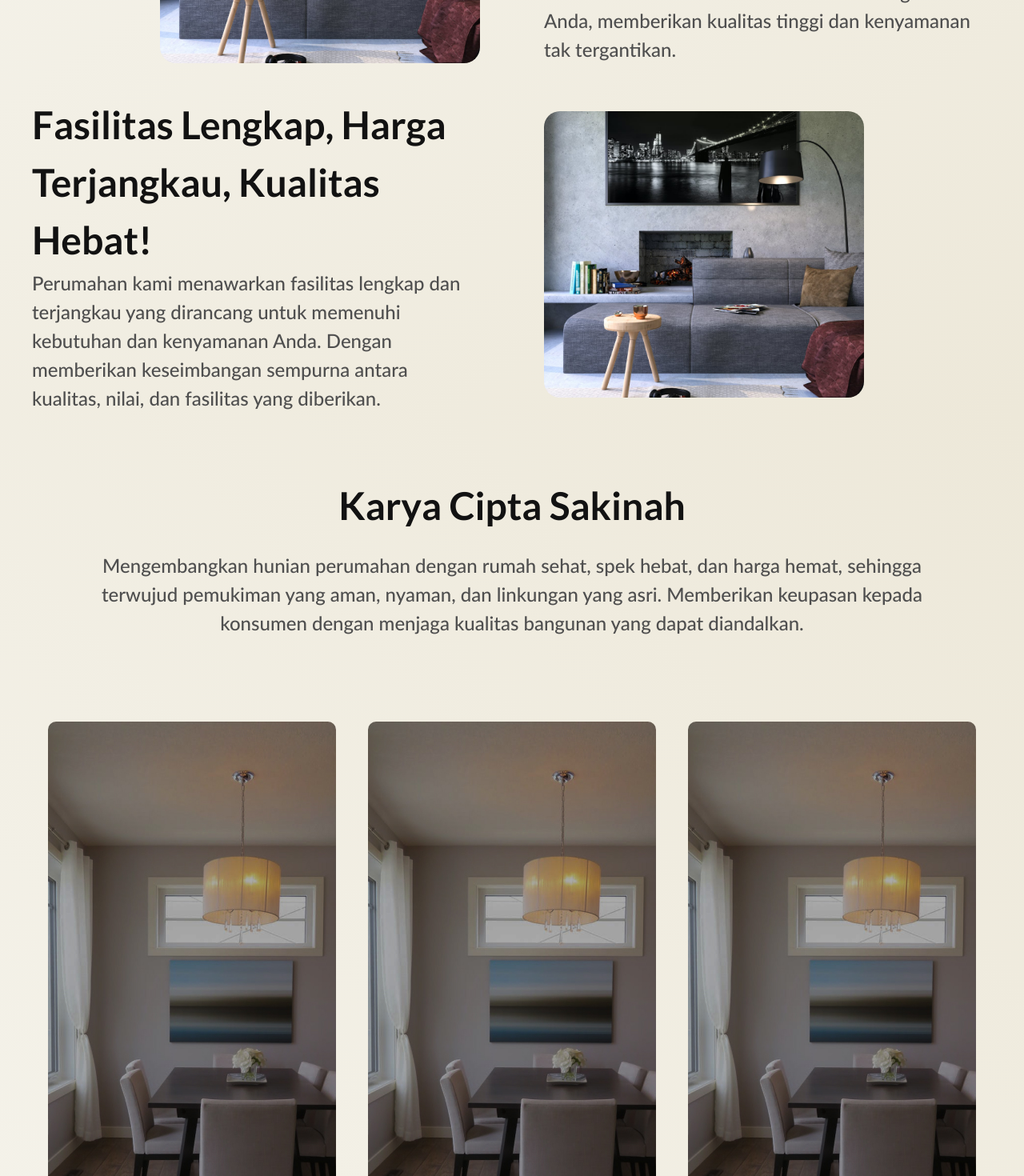
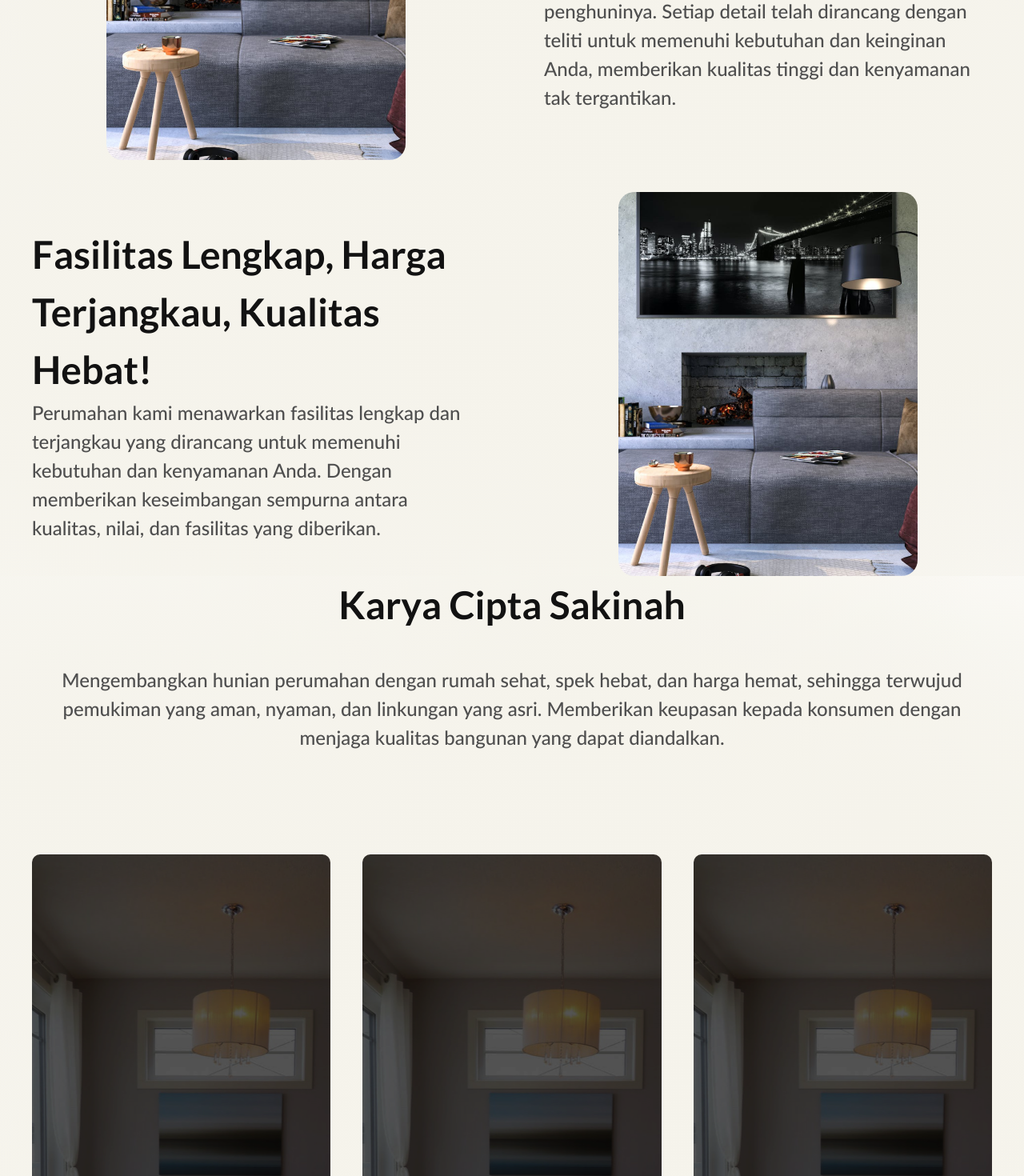
Before and after one commit to no-id-ea/sakinah-residence-v2, a Next.js app: page / in a window 1280 px wide. Shown: the part 1160-2630 px from the top of the page at 80% size. Built offline with nearby package versions, Linux system fonts and the light colour scheme.

Commit message:
feat: branding

```diff
--- a/src/app/globals.css
+++ b/src/app/globals.css
@@ -1,3 +1,31 @@
 @tailwind base;
 @tailwind components;
 @tailwind utilities;
+
+.gradient-info {
+  background-color: rgb(255, 255, 255);
+  background-image: radial-gradient(
+      at 20% 14%,
+      rgb(245, 243, 235) 0,
+      transparent 90%
+    ),
+    radial-gradient(at 78% 36%, rgb(245, 243, 235) 0, transparent 90%),
+    radial-gradient(at 10% 76%, rgb(245, 243, 235) 0, transparent 90%),
+    radial-gradient(at 48% 69%, rgb(245, 243, 235) 0, transparent 90%),
+    radial-gradient(at 86% 66%, rgb(245, 243, 235) 0, transparent 90%);
+}
+
+.gradient-product {
+  background-color: rgb(255, 255, 255);
+  background-image: radial-gradient(
+      at 5% 20%,
+      rgb(245, 243, 235) 0,
+      transparent 90%
+    ),
+    radial-gradient(at 56% 15%, rgb(245, 243, 235) 0, transparent 50%),
+    radial-gradient(at 86% 25%, rgb(245, 243, 235) 0, transparent 34%),
+    radial-gradient(at 82% 50%, rgb(245, 243, 235) 0, transparent 69%),
+    radial-gradient(at 84% 63%, rgb(245, 243, 235) 0, transparent 93%),
+    radial-gradient(at 21% 70%, rgb(245, 243, 235) 0, transparent 76%),
+    radial-gradient(at 47% 63%, rgb(245, 243, 235) 0, transparent 86%);
+}
--- a/src/app/page.tsx
+++ b/src/app/page.tsx
@@ -1,5 +1,5 @@
 import Image from 'next/image'
-import { Banner, Info, Product, Faq } from '@/views'
+import { Banner, Info, Product, Faq, Branding } from '@/views'
 import { Navbar } from '@/components'
 
 export default function Home() {
@@ -10,6 +10,7 @@ export default function Home() {
       <Info />
       <Product />
       <Faq />
+      <Branding />
     </>
   )
 }
--- a/src/components/InfoSide.tsx
+++ b/src/components/InfoSide.tsx
@@ -4,13 +4,27 @@ import Image from "next/image";
 
 const InfoSide = ({ description, title, image, reverse }: InfoSideProps) => {
   return (
-    <div className={`flex w-full max-w-[1440px] items-center justify-between gap-20 ${reverse ? 'flex-row-reverse' : 'flex-row'}`}>
-      <div className={`flex items-center ${reverse ? 'justify-start' : 'justify-end'} w-full h-full`}>
-        <Image src={image} width={400} height={400} alt="Info Side" className="object-cover rounded-[20px]" />
+    <div
+      className={`flex w-full max-w-[1440px] items-center justify-between gap-20 ${
+        reverse ? "flex-row-reverse" : "flex-row"
+      }`}
+    >
+      <div className="flex items-center justify-center w-full h-full">
+        <div className="relative w-8/12 h-full min-h-[480px] max-h-[500px] items-center justify-center">
+          <Image
+            src={image}
+            alt={title}
+            fill={true}
+            className="object-cover rounded-[20px]"
+          />
+        </div>
       </div>
-      <div className="flex flex-col items-start justify-start w-full h-full">
+
+      <div className="flex flex-col items-center justify-center w-full h-full">
         <h2 className="font-lato font-bold text-[48px] text-shadow">{title}</h2>
-        <p className="font-lato font-medium text-[24px] text-gandalf">{description}</p>
+        <p className="font-lato font-medium text-[24px] text-gandalf">
+          {description}
+        </p>
       </div>
     </div>
   );
--- a/src/components/ProductCard.tsx
+++ b/src/components/ProductCard.tsx
@@ -1,24 +1,29 @@
 import { ProductCardProps } from "@/types";
 import { BsWhatsapp } from "react-icons/bs";
 
-
 const ProductCard = ({ title, description, image }: ProductCardProps) => {
   return (
-    <div className="flex flex-col space-y-5">
-      <div className="flex flex-col w-full h-full min-h-[800px] max-w-[360px] items-start justify-end bg-product-card rounded-[10px] bg-center bg-cover">
-        <div className="flex flex-col items-start justify-end px-5 py-5 backdrop-blur-sm">
-          <p className="font-lato font-medium text-[24px] text-snow">{title}</p>
-          <p className="font-lato font-normal text-[20px] text-snow-2">
-            {description}
-          </p>
+    <section className="flex flex-col space-y-5 group">
+      <div className="relative flex min-h-[800px] min-w-[350px] max-w-[420px] items-end justify-end bg-product-card rounded-[10px] bg-center bg-cover brightness-50 cursor-pointer hover:brightness-100 duration-300">
+        <div className="flex flex-col w-full h-full">
+          <div className="flex flex-col items-start justify-end px-5 py-5 backdrop-blur-sm rounded-[10px]">
+            <p className="font-lato font-medium text-[24px] text-snow group-hover:scale-105 transition-all duration-300 ease-in-out">
+              {title}
+            </p>
+            <p className="font-lato font-normal text-[20px] text-snow-2 group-hover:scale-105 transition-all duration-300 ease-in-out">
+              {description}
+            </p>
+          </div>
         </div>
       </div>
 
       <div className="flex flex-row items-center justify-center w-full space-x-2 max-w-350 bg-orange rounded-[5px] py-[12px]">
         <BsWhatsapp className="text-[20px] text-snow" />
-        <span className="font-montserrat font-semibold text-[18px] text-snow">TANYA MARKETING</span>
+        <span className="font-montserrat font-semibold text-[18px] text-snow">
+          TANYA MARKETING
+        </span>
       </div>
-    </div>
+    </section>
   );
 };
 
--- /dev/null
+++ b/src/views/Branding.tsx
@@ -0,0 +1,34 @@
+import React from "react";
+import Image from "next/image";
+
+const Branding = () => {
+  return (
+    <div className="flex items-center justify-center w-full h-full max-h-[500px] pt-10 pl-10 bg-furniture text-snow">
+      <div className="flex flex-row items-center max-w-[1440px] justify-between w-full h-full">
+        <div className="flex flex-col items-start justify-start w-full h-full space-y-5">
+          <h2 className="font-lato font-bold text-[48px]">
+            Siap untuk meningkatkan kualitas hidup Anda?
+          </h2>
+          <p className="font-lato font-medium text-[24px]">
+            Jangan sia-siakan momen ini. Hubungi kami sekarang dan mari wujudkan
+            rumah impian Anda.
+          </p>
+          <button className="py-[20px] px-[16px] bg-orange rounded-[5px] font-montserrat font-semibold text-[18px]">
+            Hubungi Kami
+          </button>
+        </div>
+
+        <div className="relative w-full h-full min-h-[412px] max-h-[500px] items-center justify-center">
+          <Image
+            src={"/Image-3.png"}
+            alt="Branding Perumahan Sakinah Residence"
+            fill={true}
+            className="object-cover object-center w-full h-full"
+          />
+        </div>
+      </div>
+    </div>
+  );
+};
+
+export default Branding;
--- a/src/views/Faq.tsx
+++ b/src/views/Faq.tsx
@@ -3,7 +3,7 @@ import { faqs } from "@/constants";
 
 const Faq = () => {
   return (
-    <div className="flex flex-col items-center justify-center w-full h-full py-10 space-y-5 bg-gradient-to-br from-wood to-wood-2">
+    <div className="flex flex-col items-center justify-center w-full h-full py-20 space-y-5 gradient-product">
       <h2 className="font-lato font-bold text-[48px] text-shadow text-center">
         Pertanyaan yang Sering Diajukan
       </h2>
--- a/src/views/Info.tsx
+++ b/src/views/Info.tsx
@@ -4,7 +4,7 @@ import { InfoSide } from "@/components";
 
 const Info = () => {
   return (
-    <section className="flex flex-col items-center justify-center w-full h-full max-h-[1000px] pt-20 bg-gradient-to-br from-wood to-wood-2 text-shadow">
+    <section className="flex flex-col items-center justify-center w-full h-full max-h-[1300px] pt-20 gradient-info text-shadow">
       <div className="flex flex-col items-center justify-center w-full h-full max-w-[1440px] px-10 gap-10 bg-transparent">
         {informations.map((info, idx) => (
           <InfoSide
--- a/src/views/Product.tsx
+++ b/src/views/Product.tsx
@@ -3,9 +3,9 @@ import { product, products } from "@/constants";
 
 const Product = () => {
   return (
-    <div className="flex flex-col items-center justify-start w-full h-full min-h-screen pt-20 bg-gradient-to-bl from-wood-2 to-wood">
-      <div className="flex flex-col w-full max-w-[1046px] items-center pb-[105px]">
-        <h2 className="font-lato font-bold text-[48px] text-shadow text-center pb-[21px]">
+    <section className="flex flex-col items-center justify-start w-full h-full pt-20-[1200px] max-h gradient-product">
+      <div className="flex flex-col w-full max-w-[1440px] items-center pb-32 px-10">
+        <h2 className="font-lato font-bold text-[48px] text-shadow text-center pb-10">
           {product.title}
         </h2>
         <p className="font-lato font-medium text-[24px] text-gandalf text-center">
@@ -13,7 +13,7 @@ const Product = () => {
         </p>
       </div>
 
-      <div className="flex flex-row items-center justify-center space-x-10 w-full max-w-[1331px]">
+      <div className="flex flex-row items-center justify-between space-x-10 w-full max-w-[1440px] px-10">
         {products.map((item, index) => (
           <ProductCard
             key={index}
@@ -23,7 +23,7 @@ const Product = () => {
           />
         ))}
       </div>
-    </div>
+    </section>
   );
 };
 
--- a/src/views/index.ts
+++ b/src/views/index.ts
@@ -2,3 +2,4 @@ export { default as Banner } from './Banner'
 export { default as Info } from './Info'
 export { default as Product } from './Product'
 export { default as Faq } from './Faq'
+export { default as Branding } from './Branding'
--- a/tailwind.config.js
+++ b/tailwind.config.js
@@ -27,6 +27,7 @@ module.exports = {
         shadow: "#121212",
         wood: "#F5F3EB",
         "wood-2": "#EDE8D9",
+        furniture: "#311C0B",
         gandalf: "#4F4F4F",
       },
       textStyles: {
```
Also changed, not shown: public/Image-3.png (added).
